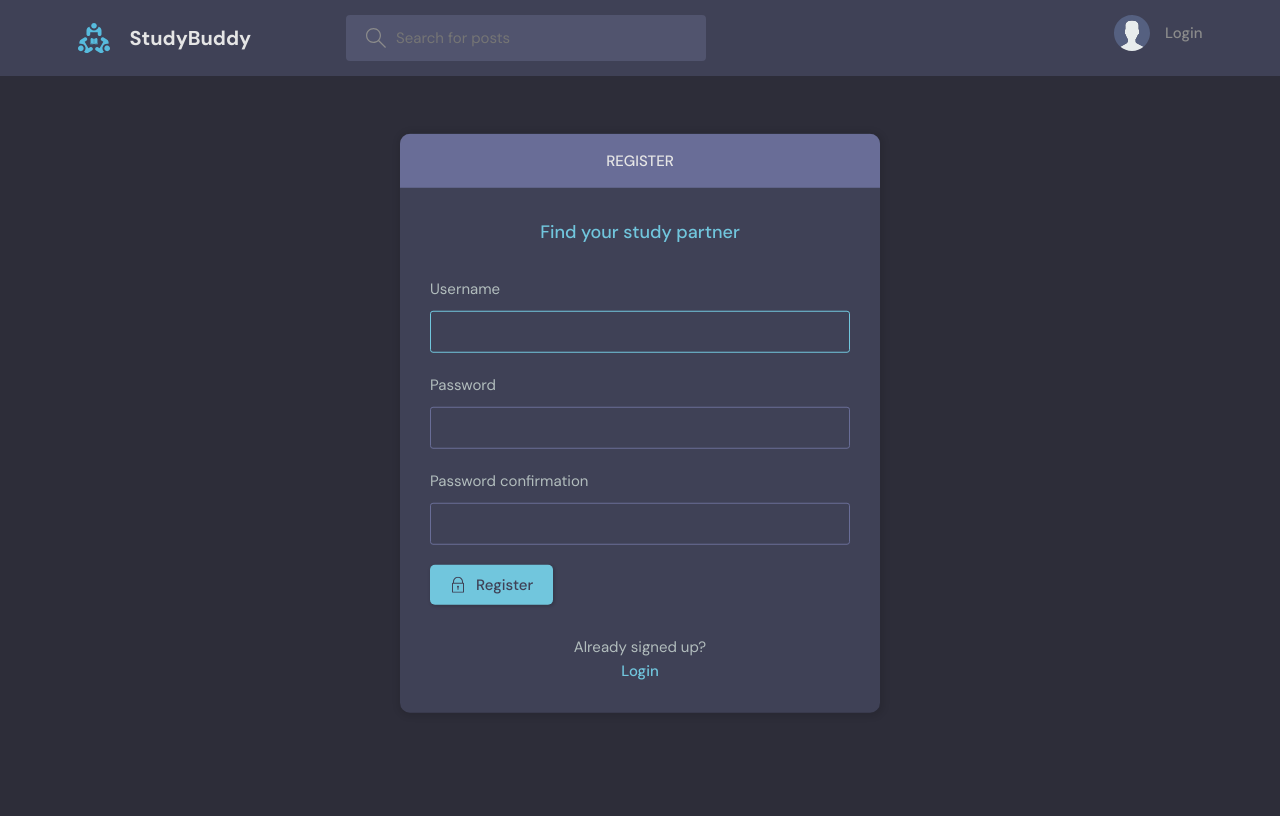
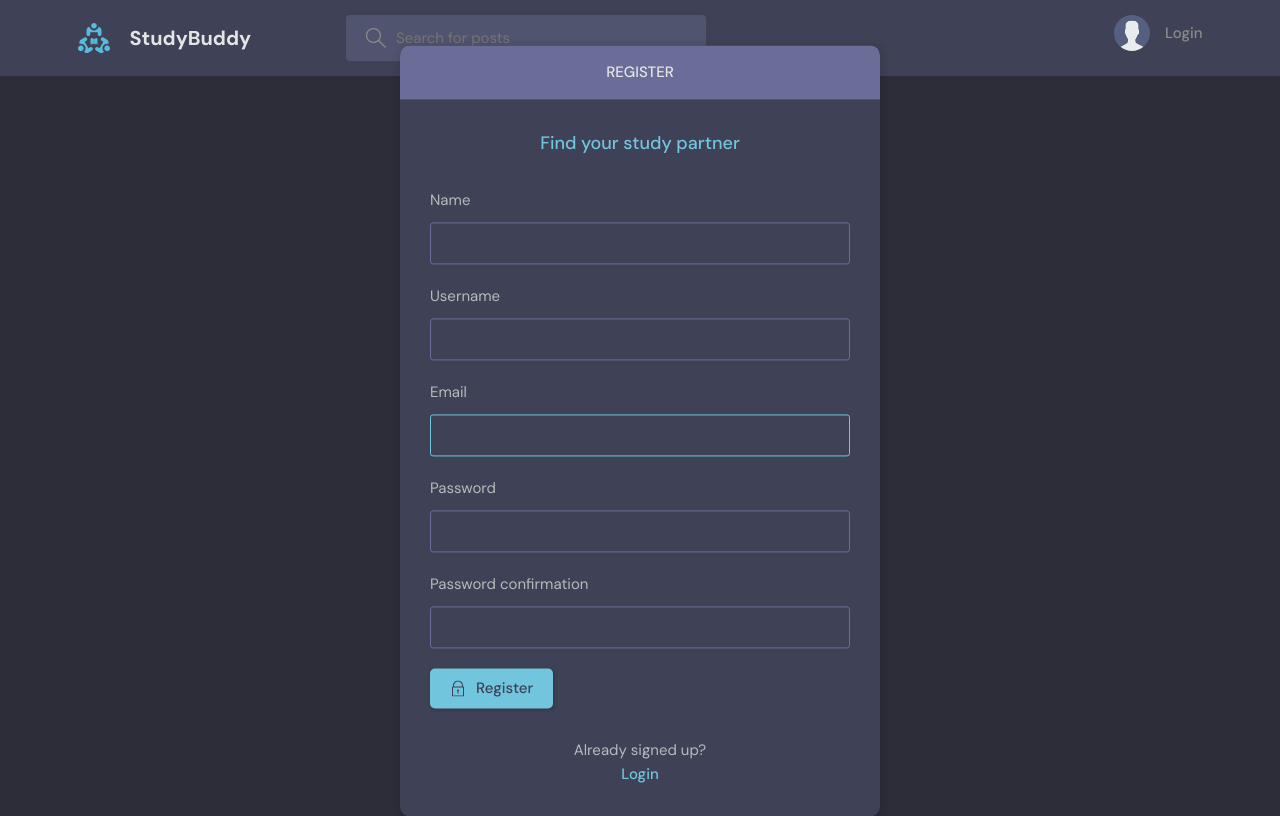
Before and after one commit to cj-prince/django_study, a Django app: page /register/ in a window 1280 px wide. Before the commit the page ends 713 px from the top, so only its background shows below. Run offline with Django 4.2, Linux system fonts and the light colour scheme.

Commit message:
final update, setting email as login option

```diff
--- a/base/form.py
+++ b/base/form.py
@@ -1,6 +1,12 @@
+from dataclasses import field
 from django.forms import ModelForm
 from .models import Room, User
+from django.contrib.auth.forms import UserCreationForm
 
+class MyUserCreationForm(UserCreationForm):
+    class Meta:
+        model = User
+        fields = ['name','username','email','password1','password2']
 
 class RoomForm(ModelForm):
     class Meta:
@@ -11,4 +17,4 @@ class RoomForm(ModelForm):
 class UserForm(ModelForm):
     class Meta:
         model=User
-        fields = ['username', 'email']
+        fields = ['avatar','name','username', 'email','bio']
--- a/base/templates/base/login_register.html
+++ b/base/templates/base/login_register.html
@@ -17,8 +17,8 @@
         <form class="form" action="" method="POST">
           {% csrf_token %}
           <div class="form__group form__group">
-            <label for="room_name">Username</label>
-            <input id="username" name="username" type="text" placeholder="Enter your username" />
+            <label for="room_name">Email</label>
+            <input id="username" name="email" type="text" placeholder="Enter your Email" />
           </div>
           <div class=" form__group">
             <label for="password">Password</label>
--- a/base/views.py
+++ b/base/views.py
@@ -1,12 +1,12 @@
 from django.shortcuts import render, redirect
 from django.http import HttpResponse
-from .models import Room, Topic, Message, User
-from .form import RoomForm,UserForm
 from django.db.models import Q
 from django.contrib import messages
 from django.contrib.auth import authenticate, login, logout
 from django.contrib.auth.decorators import login_required
-from django.contrib.auth.forms import UserCreationForm
+from .models import Room, Topic, Message, User
+from .form import RoomForm, UserForm, MyUserCreationForm
+
 
 # Create your views here.
 # rooms = [
@@ -20,13 +20,13 @@ def loginPage(request):
         return redirect('home')
 
     if request.method =='POST':
-        username = request.POST.get('username').lower()
+        email = request.POST.get('email').lower()
         password = request.POST.get('password')
         try:
-            user = User.objects.get(username= username)
+            user = User.objects.get(email= email)
         except:
             messages.error(request, 'User does not exist')
-        user = authenticate(request, email= username, password=password)
+        user = authenticate(request, email= email, password=password)
 
         if user is not None:
             login(request,user)
@@ -43,9 +43,9 @@ def logoutUser(request):
 
 def registerPage(request):
     page = 'register'
-    form = UserCreationForm()
+    form = MyUserCreationForm()
     if request.method == 'POST':
-        form = UserCreationForm(request.POST)
+        form = MyUserCreationForm(request.POST)
         if form.is_valid():
             user = form.save(commit=False)
             user.username = user.username.lower()
@@ -165,7 +165,7 @@ def updateUser(request):
     user = request.user
     form = UserForm(instance=user)
     if request.method == 'POST':
-        form = UserForm(request.POST, instance=user)
+        form = UserForm(request.POST,request.FILES, instance=user)
         if form.is_valid():
             form.save()
             return redirect('user-profile', pk=user.id)
```
Also changed, not shown: db.sqlite3.
